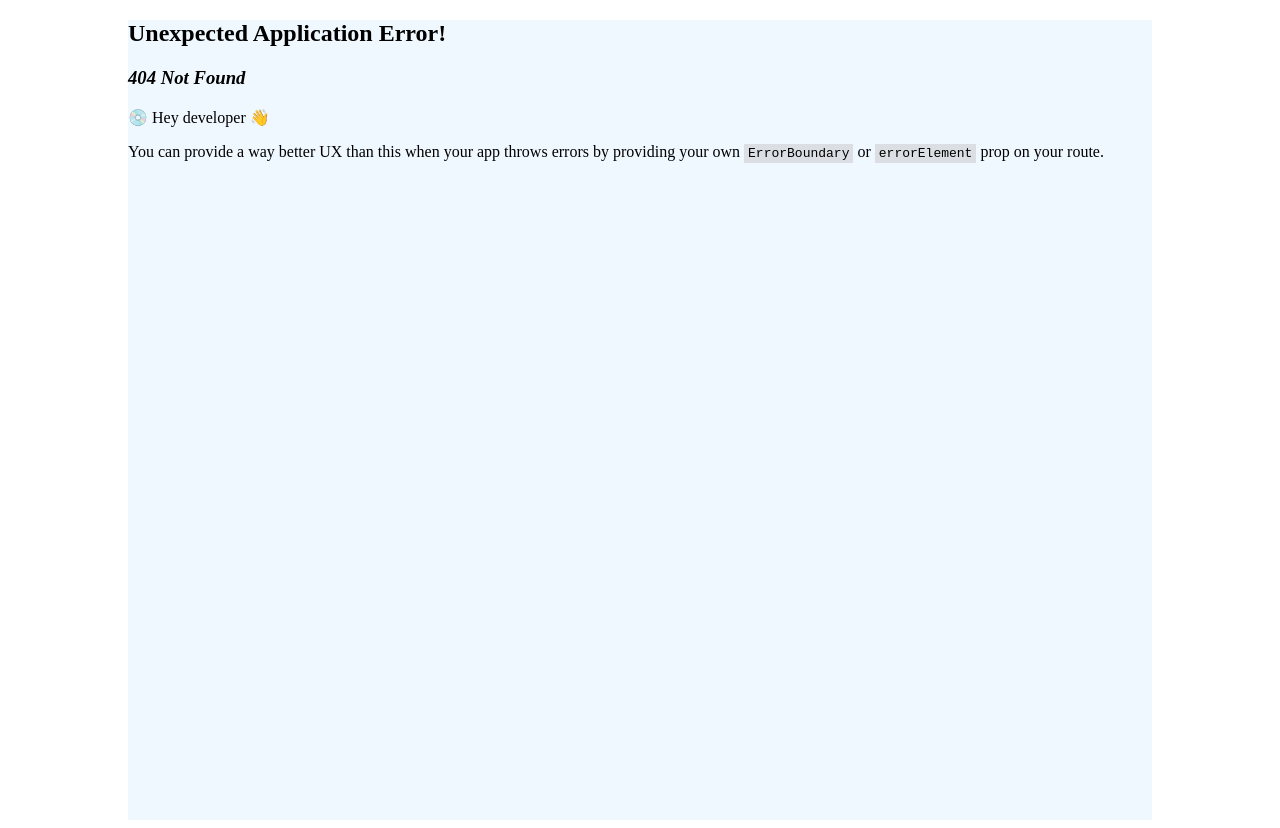
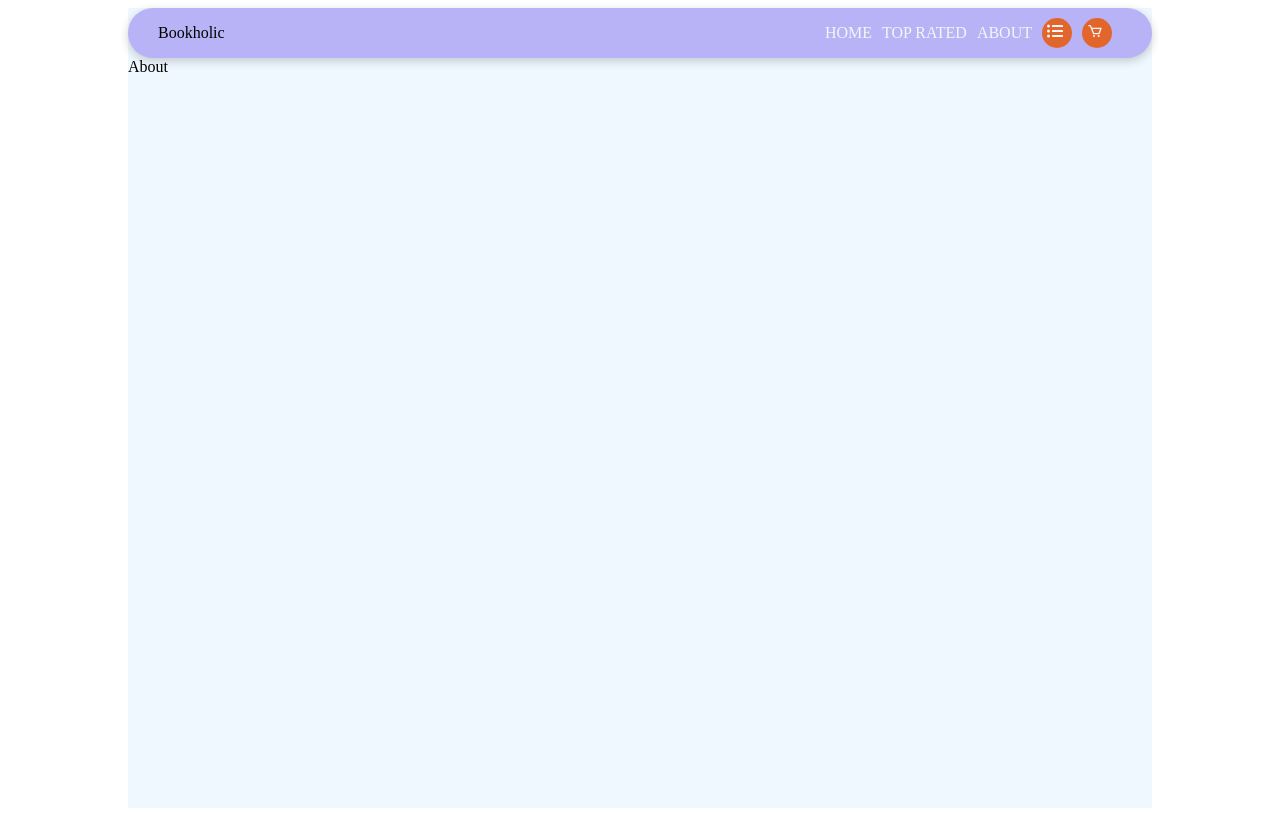
Before and after one commit to ashiqur-russel/react-redux, a React (Vite) app: page /about in a window 1280 px wide. Before the commit this address had no page. Built offline with nearby package versions, Linux system fonts and the light colour scheme.

Commit message:
router set up

```diff
--- /dev/null
+++ b/src/components/About/About.jsx
@@ -0,0 +1,7 @@
+import React from "react";
+
+const ABout = () => {
+  return <div>About</div>;
+};
+
+export default ABout;
--- /dev/null
+++ b/src/components/Home/Home.jsx
@@ -0,0 +1,7 @@
+import React from "react";
+
+const Home = () => {
+  return <div>home</div>;
+};
+
+export default Home;
--- a/src/components/Navbar.jsx
+++ b/src/components/Navbar.jsx
@@ -8,9 +8,9 @@
     <div className="nav-container">
       <div className="logo-header">Bookholic</div>
       <div className="nav-list">
-        <Link to={""}>HOME</Link>
-        <Link to={""}>TOP RATED</Link>
-        <Link to={""}>ABOUT</Link>
+        <Link to={"/"}>HOME</Link>
+        <Link to={"/top-rated"}>TOP RATED</Link>
+        <Link to={"/about"}>ABOUT</Link>
         <Link to={""}>
           <p className="icon">
             <FaListUl />
--- /dev/null
+++ b/src/components/TopRated/TopRated.jsx
@@ -0,0 +1,7 @@
+import React from "react";
+
+const TopRated = () => {
+  return <div>Top Rated</div>;
+};
+
+export default TopRated;
```
Also changed, not shown: src/App.jsx (+18 -1 lines).
